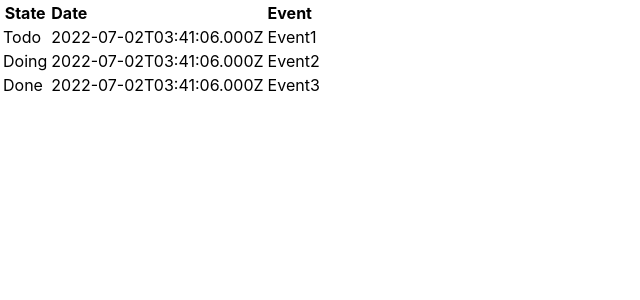
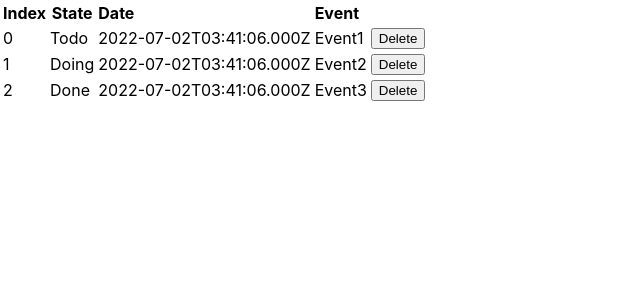
Before and after one commit to 44103/time-leaves, a React (Create React App) app in the folder app/time-leaves/: page / in a window 1280 px wide. Shown: the top 300 px of the page, without its empty margins (0-640 px from the left). Built offline with nearby package versions, Linux system fonts and the light colour scheme.

Commit message:
:sparkles: create delete button

```diff
--- a/app/time-leaves/src/App.tsx
+++ b/app/time-leaves/src/App.tsx
@@ -2,8 +2,13 @@ import { useEffect, useState } from "react";
 import Record from "./components/record";
 import { EventData } from "./types";
 
+
 function App() {
   const [eventlist, setEventlist] = useState<EventData[]>();
+  const handleDelete = (index: number) => {
+    console.log(index);
+    setEventlist(eventlist?.filter((_, i) => i !== index))
+  }
 
   useEffect(() => {
     setEventlist([
@@ -18,13 +23,14 @@ function App() {
       <table>
         <thead>
           <tr>
+            <th>Index</th>
             <th>State</th>
             <th align='left'>Date</th>
             <th align='left'>Event</th>
           </tr>
         </thead>
         <tbody>
-          {eventlist?.map(v => <Record {...v} />)}
+          {eventlist?.map((v, i) => <Record {...v} index={i} handleDelete={handleDelete} />)}
         </tbody>
       </table>
     </div>
--- a/app/time-leaves/src/components/record.tsx
+++ b/app/time-leaves/src/components/record.tsx
@@ -1,11 +1,13 @@
-import { EventData } from "../types";
+import { EventRecord } from "../types";
 
-const Record = (data: EventData) => {
+const Record = (data: EventRecord) => {
   return (
     <tr>
+      <td>{data.index}</td>
       <td>{data.state}</td>
       <td>{data.date.toISOString()}</td>
       <td>{data.summary}</td>
+      <td><button onClick={() => data.handleDelete(data.index)}>Delete</button></td>
     </tr>
   );
 }
```
Also changed, not shown: app/time-leaves/src/types.ts (+6 -1 lines).
